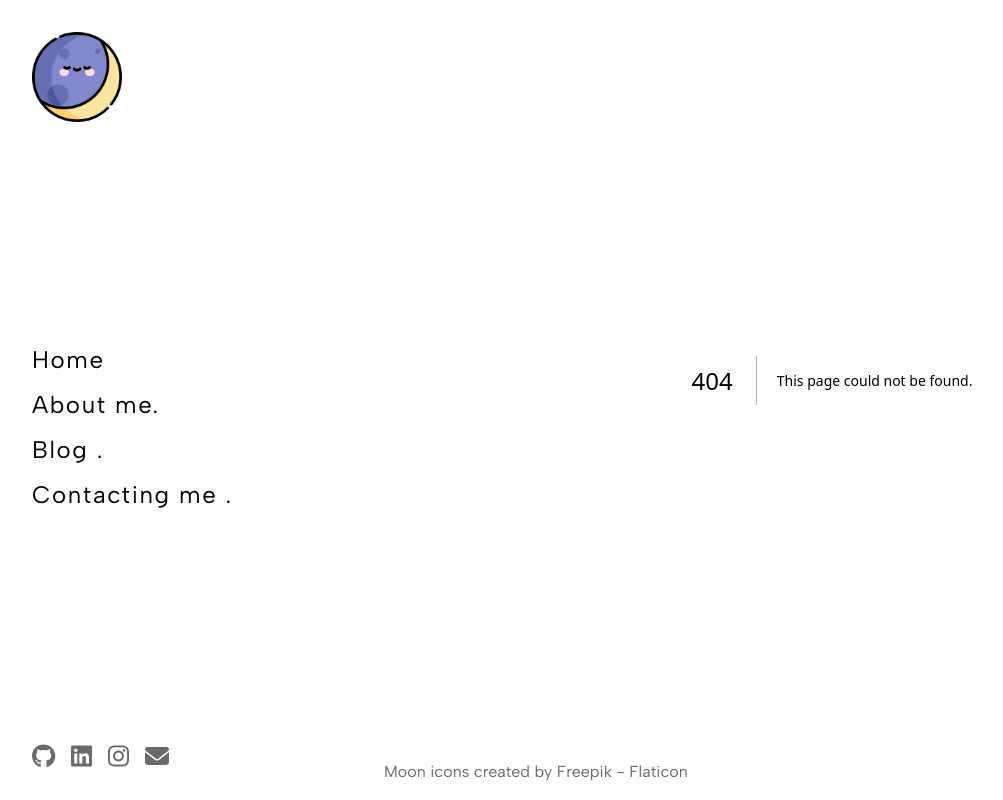
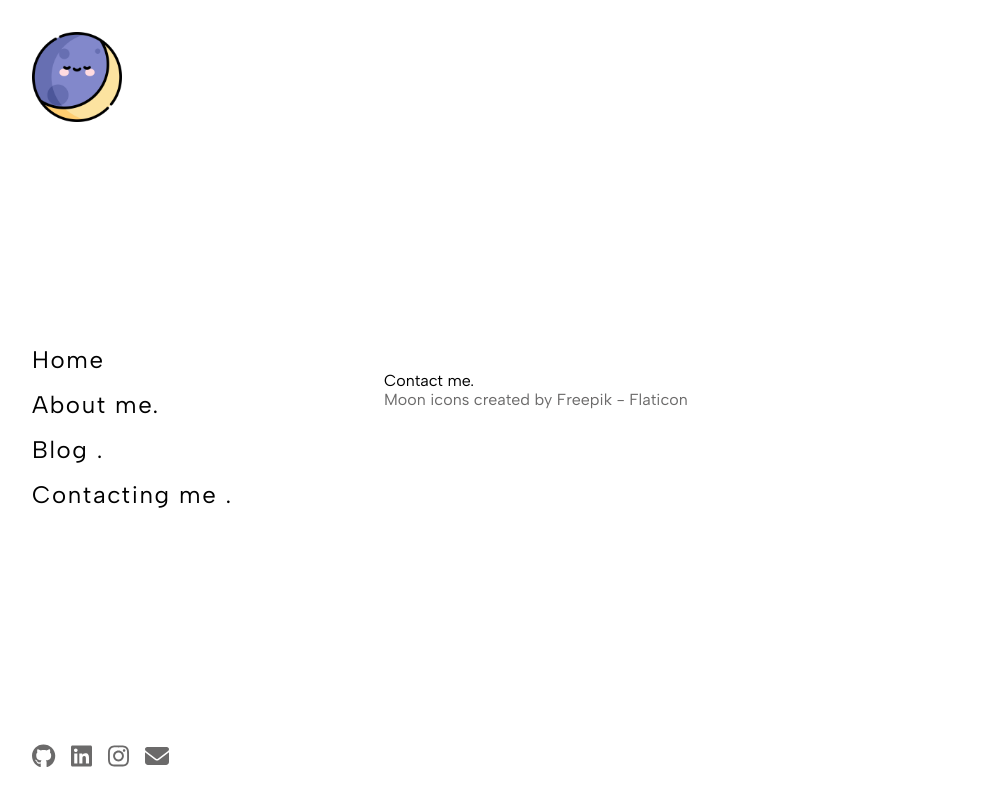
Before and after one commit to mpabarca/portfolio, a Next.js app: page /contact in a window 1280 px wide. Before the commit this address had no page. Shown: the whole page, without its empty margins (0-1003 px from the left). Built offline with nearby package versions, Linux system fonts and the light colour scheme.

Commit message:
Create basic pages

```diff
--- /dev/null
+++ b/src/pages/contact/index.jsx
@@ -0,0 +1,9 @@
+const Contact = () => {
+    return(
+        <>
+            Contact me.
+        </>
+    )
+};
+
+export default Contact;
```
Also changed, not shown: src/pages/about/index.jsx (added, +9 -0 lines), src/pages/blog/index.jsx (added, +9 -0 lines).
